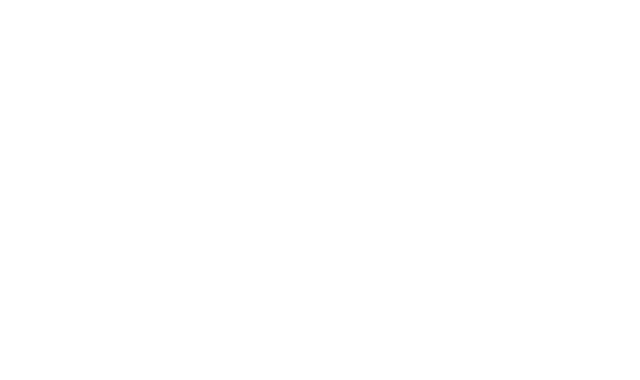
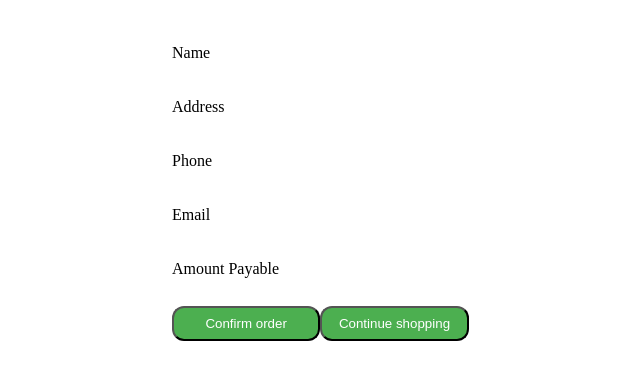
Before and after one commit to Sayan51297/Online-Medicine-Shop, a PHP site: page /views/userBilling.php in a window 1280 px wide. Before the commit the part shown is empty. Shown: the top 380 px of the page, without its empty margins (155-795 px from the left). Run offline with PHP 8.4, Linux system fonts and the light colour scheme.

Commit message:
bill add

```diff
--- a/views/userBilling.php
+++ b/views/userBilling.php
@@ -3,12 +3,51 @@
 <head>
 	<title>Billing Window</title>
 	<style type="text/css">
-
+		.button1
+		{
+			background-color: #4CAF50;
+			height: 35px;
+			width: 30%;
+			border-radius: 12px;
+			color: white;
+		}
+		table
+		{
+			margin-left: 25%;
+			margin-top: 2%;
+		}
+		td
+		{
+			text-align: left;
+			width: 23%;
+		}
 	</style>
 </head>
 <body>
 	<table>
-
+		<tr>
+			<td height="50">Name</td>
+			<td></td>
+		</tr>
+		<tr>
+			<td height="50">Address</td>
+			<td></td>
+		</tr>
+		<tr>
+			<td height="50">Phone</td>
+			<td></td>
+		</tr>
+		<tr>
+			<td height="50">Email</td>
+			<td></td>
+		</tr>
+		<tr>
+			<td height="50">Amount Payable</td>
+			<td></td>
+		</tr>
+		<tr>
+			<td colspan="2" height="50"><button name="confirmOrder" class="button1">Confirm order</button><button name="continueShop" class="button1">Continue shopping</button></td>
+		</tr>
 	</table>
 </body>
 </html>
```
